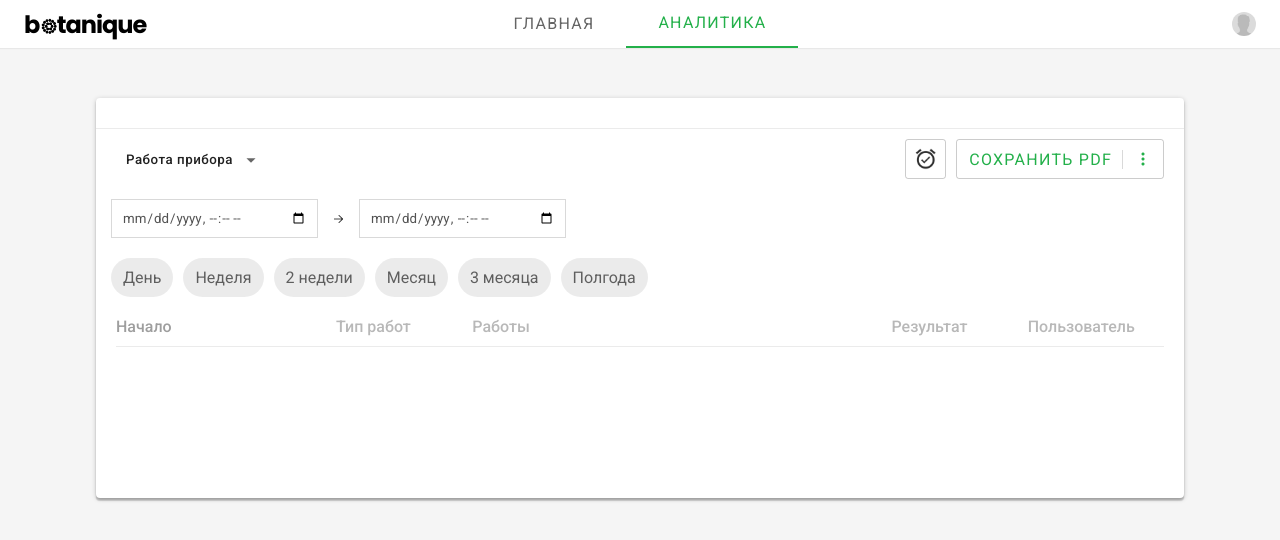
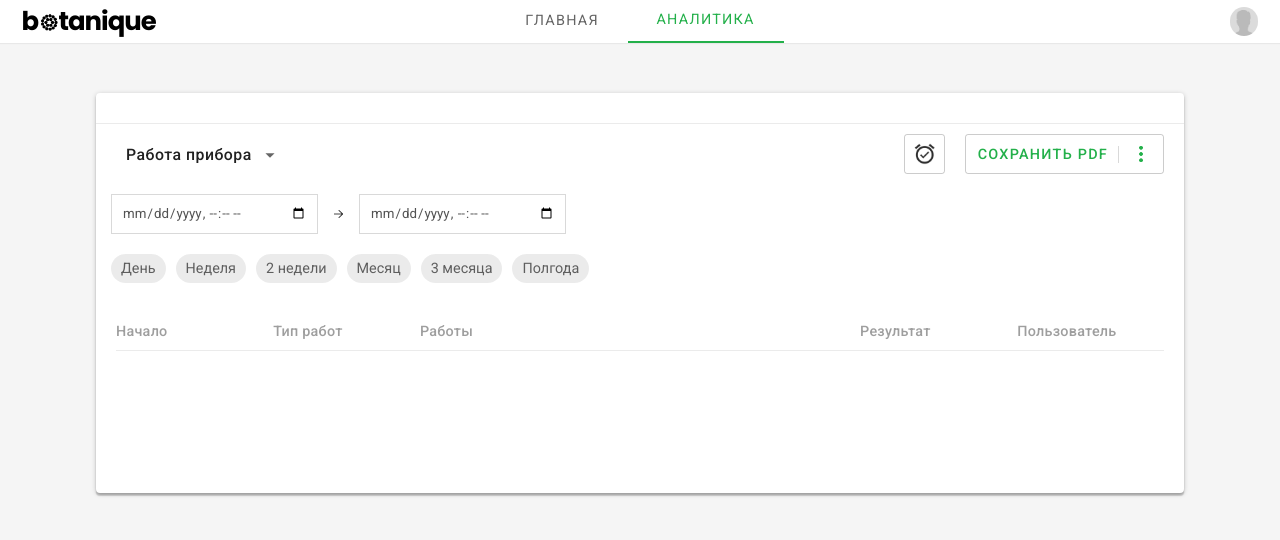
Before and after one commit to Raikyo777/test-task04, a plain HTML site: page client/analytics.html in a window 1280 px wide. Drawn offline with nearby package versions, Linux system fonts and the light colour scheme; no server answers.

Commit message:
Minor css adjustments for pixel-perfect design

```diff
--- a/client/analytics.css
+++ b/client/analytics.css
@@ -11,6 +11,7 @@ a:-webkit-any-link {
 
 body{
   background-color: #F5F5F5;
+  font-size: 0.9em;
 }
 
 nav{
@@ -31,15 +32,15 @@ nav{
 
 .logo span{
   font-family: 'Poppins', sans-serif !important;
-  font-size: 1.5em;
+  font-size: 1.8em;
   letter-spacing: -1px;
   font-weight: 700;
 }
 
 .logo img{
-  height: 0.7em;
+  height: 0.75em;
   margin-bottom: -1px;
-  margin-right: -4px;
+  margin-right: -3px;
   margin-left: -3px;
 }
 .pages{
@@ -50,6 +51,7 @@ nav{
 
 .page-name{
   height: 100%;
+  /* font-size: 0.9em; */
   color: #656565;
   display: flex;
   text-transform: uppercase;
@@ -78,7 +80,7 @@ nav{
 }
 
 .profile img{
-  height: 1.5em;
+  height: 2em;
   border-radius: 100px;
 }
 
@@ -99,6 +101,7 @@ nav{
   background: #FFFFFF;
   box-shadow: 0px 2px 2px rgba(0, 0, 0, 0.14), 0px 3px 1px rgba(0, 0, 0, 0.12), 0px 1px 5px rgba(0, 0, 0, 0.2);
   border-radius: 4px;
+  padding-bottom: 0;
 }
 
 .tool-info{
@@ -190,6 +193,7 @@ nav{
 .menu select{
   letter-spacing: 0.5px;
   font-weight: 500;
+  font-size: 1.1em;
   color: rgba(0, 0, 0, 0.87);
   margin-left: 30px;
   border: none;
@@ -208,7 +212,7 @@ nav{
   padding: 8px;
   padding-right: 9px;
   border-radius: 3px;
-  margin-right: 10px;
+  margin-right: 20px;
   border: 1px solid rgba(0, 0, 0, 0.2)
 }
 
@@ -224,8 +228,9 @@ nav{
   text-transform: uppercase;
   border: 1px solid rgba(0, 0, 0, 0.2);
   border-radius: 3px;
-  padding: 6px 12px;
+  padding: 8px 12px;
   height: 40px;
+  font-weight: 500;
   padding-right: 0;
   margin-right: 20px;
 }
@@ -237,7 +242,7 @@ nav{
 
 .dots-image{
   padding: 0 12px;
-  height: 16px;
+  height: 20px;
 }
 
 .dates{
@@ -262,9 +267,10 @@ nav{
 }
 
 .dates-shortcuts span{
+  /* font-size: 0.9em; */
   background-color: rgba(0, 0, 0, 0.08);
   color: rgba(0, 0, 0, 0.6);
-  padding: 10px 12px;
+  padding: 6px 10px;
   margin-right: 10px;
   border-radius: 100px;
 }
@@ -274,16 +280,24 @@ nav{
 }
 
 .usage-panel{
+  /* font-size: 0.9em; */
   display: flex;
   flex-direction: column;
+  margin-top: 20px;
   padding: 20px;
+  padding-bottom: 15px;
 }
+
+.usage-panel *{
+  letter-spacing: 0.25px;
+}
+
 .usage-head{
   display: flex;
   flex-direction: row;
   width: 100%;
   font-weight: 500;
-  color: rgba(0, 0, 0, 0.28);
+  color: rgba(0, 0, 0, 0.38);
   padding-bottom: 10px;
   border-bottom: 1px solid rgba(0, 0, 0, 0.08)
 }
@@ -294,15 +308,16 @@ nav{
   flex-direction: row;
   width: 100%;
   height: 100px;
+  border-bottom: 1px solid rgba(0, 0, 0, 0.08)
 }
 
 .date{
-  width: 21%;
+  width: 15%;
   color: rgba(0, 0, 0, 0.38);
 }
 
 .type{
-  width: 13%;
+  width: 14%;
 }
 
 .usage-item .type{
@@ -314,11 +329,11 @@ nav{
 }
 
 .usage{
-  width: 40%;
+  width: 42%;
 }
 
 .result{
-  width: 13%;
+  width: 15%;
 }
 
 .usage-item .result{
@@ -328,18 +343,17 @@ nav{
 }
 
 .usage-item .result span{
-  letter-spacing: 0.25px;
   color: rgba(0, 0, 0, 0.6);
   display: -webkit-box;
-  height: 100px;
-  max-width: 90%;
+  height: 90px;
+  max-width: 85%;
   -webkit-line-clamp: 5;
   -webkit-box-orient: vertical;
   overflow: hidden;
 }
 
 .result img{
-  height: 12px;
+  height: 13px;
   padding-right: 15px;
 }
 
--- a/client/style.css
+++ b/client/style.css
@@ -11,6 +11,7 @@ a:-webkit-any-link {
 
 body{
   background-color: #F5F5F5;
+  font-size: 0.9em;
 }
 
 nav{
@@ -31,15 +32,15 @@ nav{
 
 .logo span{
   font-family: 'Poppins', sans-serif !important;
-  font-size: 1.5em;
+  font-size: 1.8em;
   letter-spacing: -1px;
   font-weight: 700;
 }
 
 .logo img{
-  height: 0.7em;
+  height: 0.75em;
   margin-bottom: -1px;
-  margin-right: -4px;
+  margin-right: -3px;
   margin-left: -3px;
 }
 .pages{
@@ -78,7 +79,7 @@ nav{
 }
 
 .profile img{
-  height: 1.5em;
+  height: 2em;
   border-radius: 100px;
 }
 
@@ -108,6 +109,7 @@ nav{
 .search-bar input{
   padding-left: 5px;
   margin-right: 10px;
+  font-size: 1.05em;
   color: #a0a0a0;
   border: none;
   background: inherit;
@@ -115,6 +117,7 @@ nav{
 }
 
 .search-bar input::placeholder{
+  font-size: 1.05em;
   color: #a0a0a0;
 }
 .search-bar input:focus{
@@ -124,7 +127,7 @@ nav{
 
 .search-bar img{
   flex-grow: 0;
-  height: 20px;
+  height: 26px;
 }
 
 .favorites{
@@ -150,7 +153,7 @@ nav{
   width: 100%;
   border-radius: 4px;
   border: 2px solid #e1e1e1;
-  padding: 0 10px;
+  padding: 0 8px;
 }
 
 
@@ -171,7 +174,7 @@ nav{
 
 .head, .tool{
   width: 100%;
-  padding: 15px 0;
+  padding: 10px 0;
   display: flex;
   flex-direction: row;
   justify-content: space-between;
@@ -235,5 +238,5 @@ nav{
 
 .bell-image{
   margin-right: 15px;
-  height: 20px;
+  height: 22px;
 }
```
Also changed, not shown: client/pics/bell-0.png, client/pics/bell-1.png.
